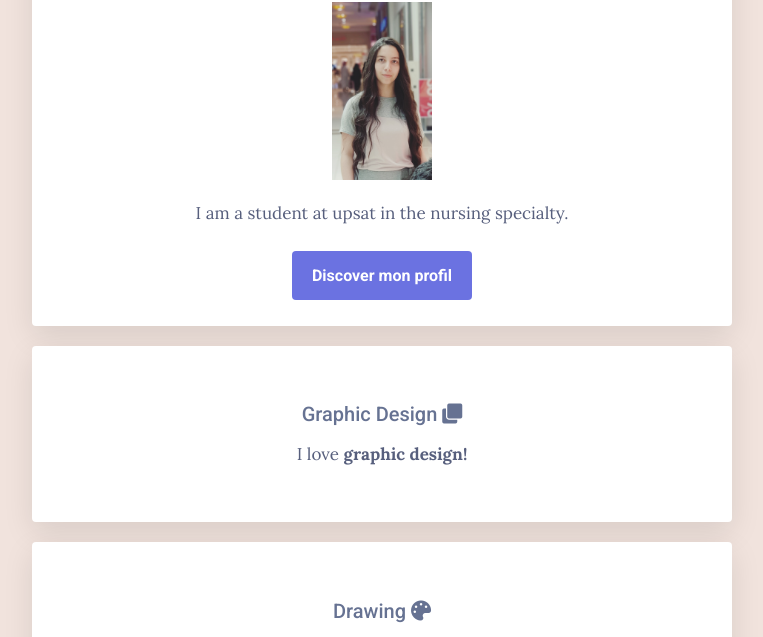
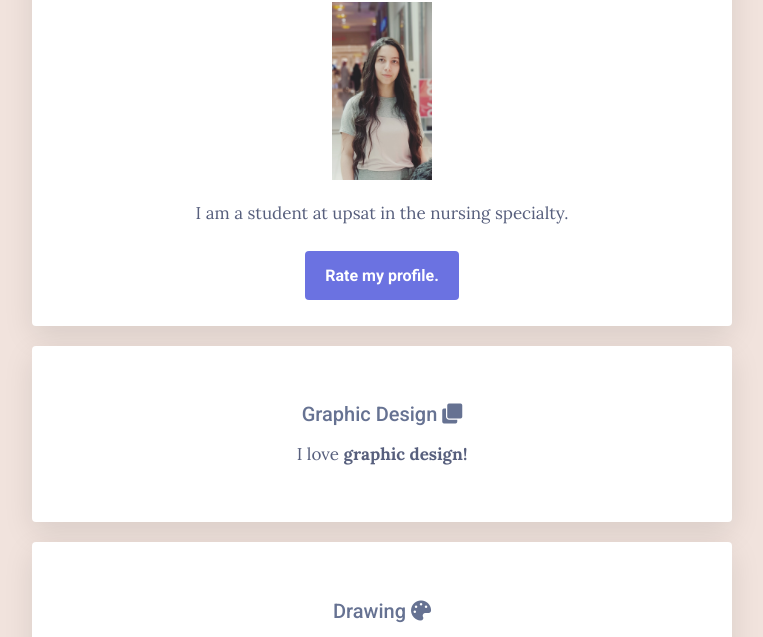
Before and after one commit to AbirFatnassi/my-profile, a plain HTML site: page index.html in a window 1280 px wide. Shown: the part 159-796 px from the top of the page, without its empty margins (258-1021 px from the left). Drawn offline with Linux system fonts and the light colour scheme.

Commit message:
Update index.html

```diff
--- a/index.html
+++ b/index.html
@@ -16,7 +16,7 @@
         <p>
           I am a student at upsat in the nursing specialty.
         </p>
-        <a href="#" class="btn-blue">Discover mon profil </a>
+        <a href="https://abirfatnassi.github.io/my-profile/rate.html" class="btn-blue">Rate my profile.</a>
       </div>
       <div class="card-white">
         <h2>Graphic Design <i class="fas fa-clone"></i></h2>
```
